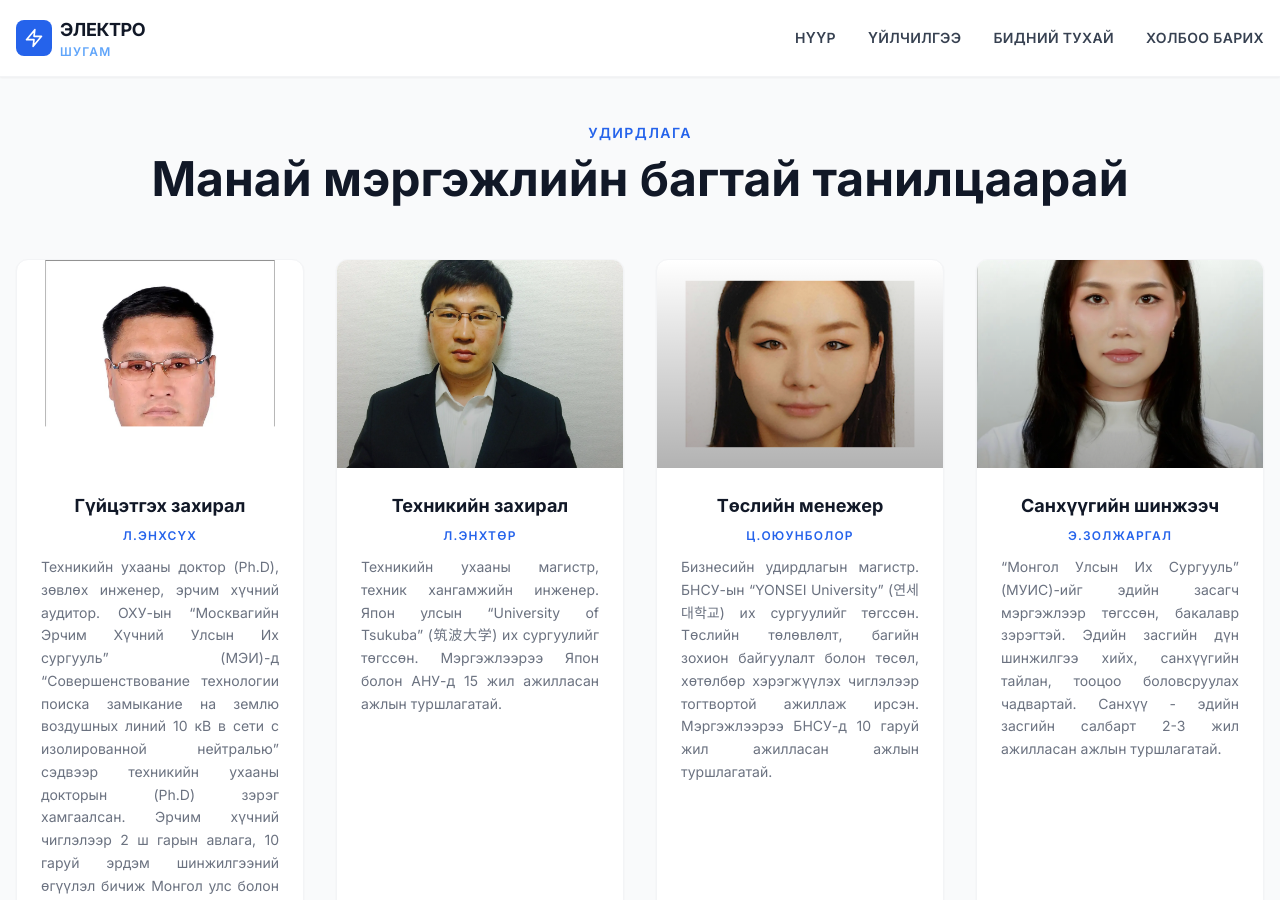
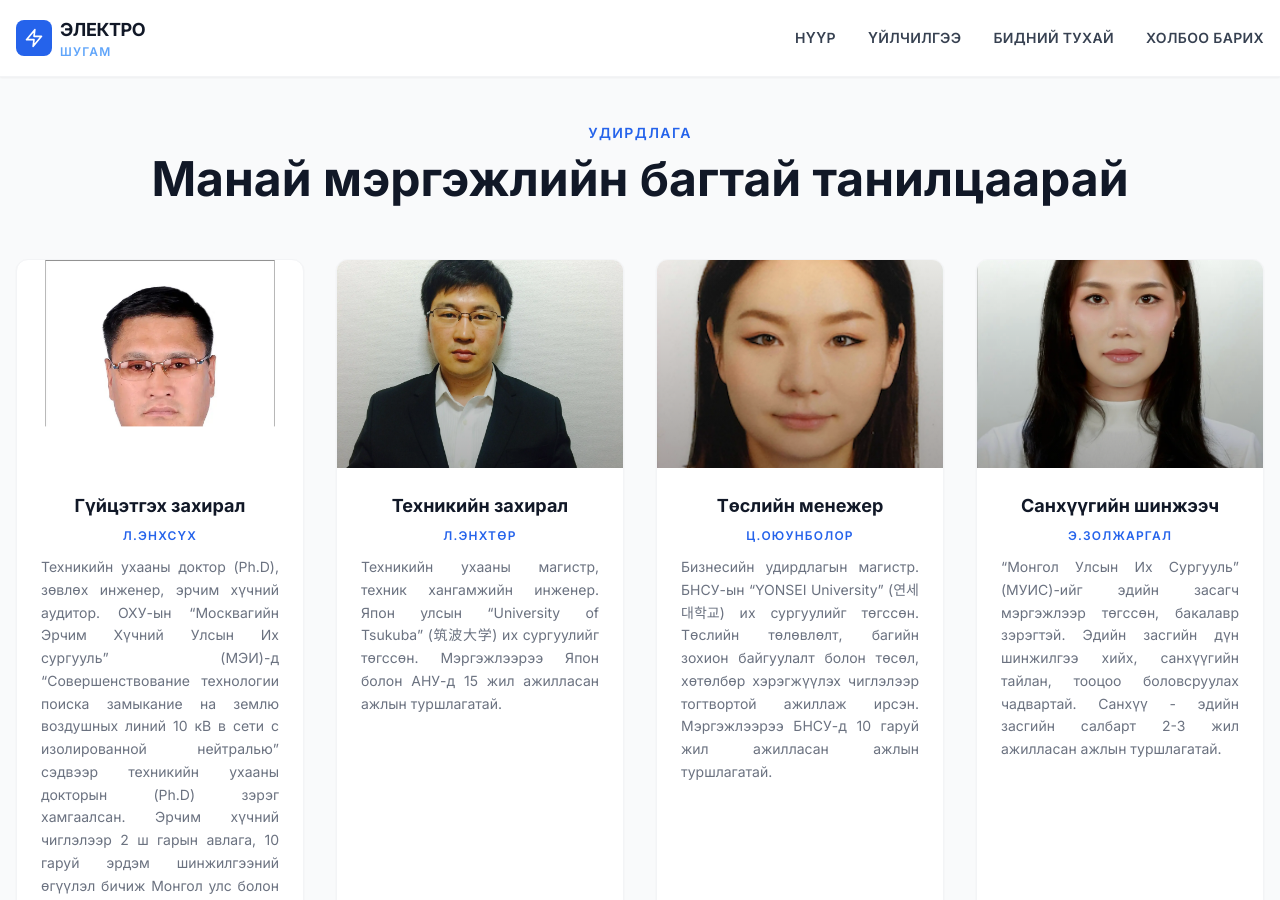
Before and after one commit to electroshugam/electroshugam_web_new, a Jekyll site: the page built from index.html, in a window 1280 px wide and 900 px high, scrolled down 3236 px. Built offline with Jekyll 4.4.1, drawn with Linux system fonts in a browser that asks for light colours; nearby versions of some CDN libraries.

Commit message:
fig update

```diff
--- a/index.html
+++ b/index.html
@@ -253,7 +253,7 @@ body_class: hero-dark
       <!-- Service 3 -->
       <div class="service-card group bg-white rounded-xl overflow-hidden shadow-sm hover:shadow-xl transition-all duration-300 border border-gray-100 hover:border-blue-100">
         <div class="relative h-52 overflow-hidden">
-            <div class="w-full h-full scale-[0.8]">
+            <div class="w-full h-full object-cover">
               <img src="{{ '/media/oyunbolor.png' | relative_url }}" alt="Төслийн менежер" class="service-image w-full h-full object-cover">
             </div>
               <div class="absolute inset-0 bg-gradient-to-t from-black/30 to-transparent"></div>
```
